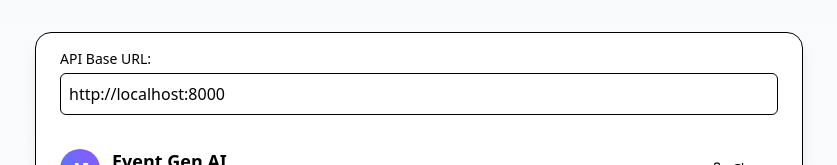
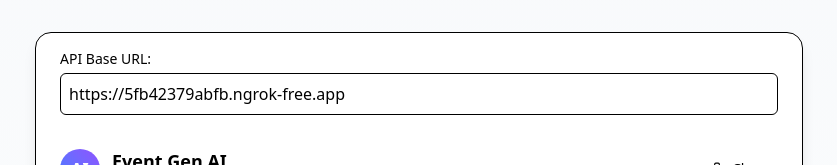
Before and after one commit to jim-junior/CSC2114_ai_assignment_2025, a React (Vite) app in the folder app/ui/: page / in a window 1280 px wide. Shown: the top 165 px of the page, without its empty margins (221-1058 px from the left). Built offline with nearby package versions, Linux system fonts and the light colour scheme.

Commit message:
fix: update API_BASE URL to ngrok for remote access

```diff
--- a/app/ui/src/App.tsx
+++ b/app/ui/src/App.tsx
@@ -57,7 +57,9 @@ export default function App() {
   const [width, setWidth] = useState(512);
   const [height, setHeight] = useState(512);
   const containerRef = useRef(null);
-  const [API_BASE, setApiBase] = useState("http://localhost:8000");
+  const [API_BASE, setApiBase] = useState(
+    "https://5fb42379abfb.ngrok-free.app"
+  );
 
   // Auto-scroll on new message
   useEffect(() => {
```
